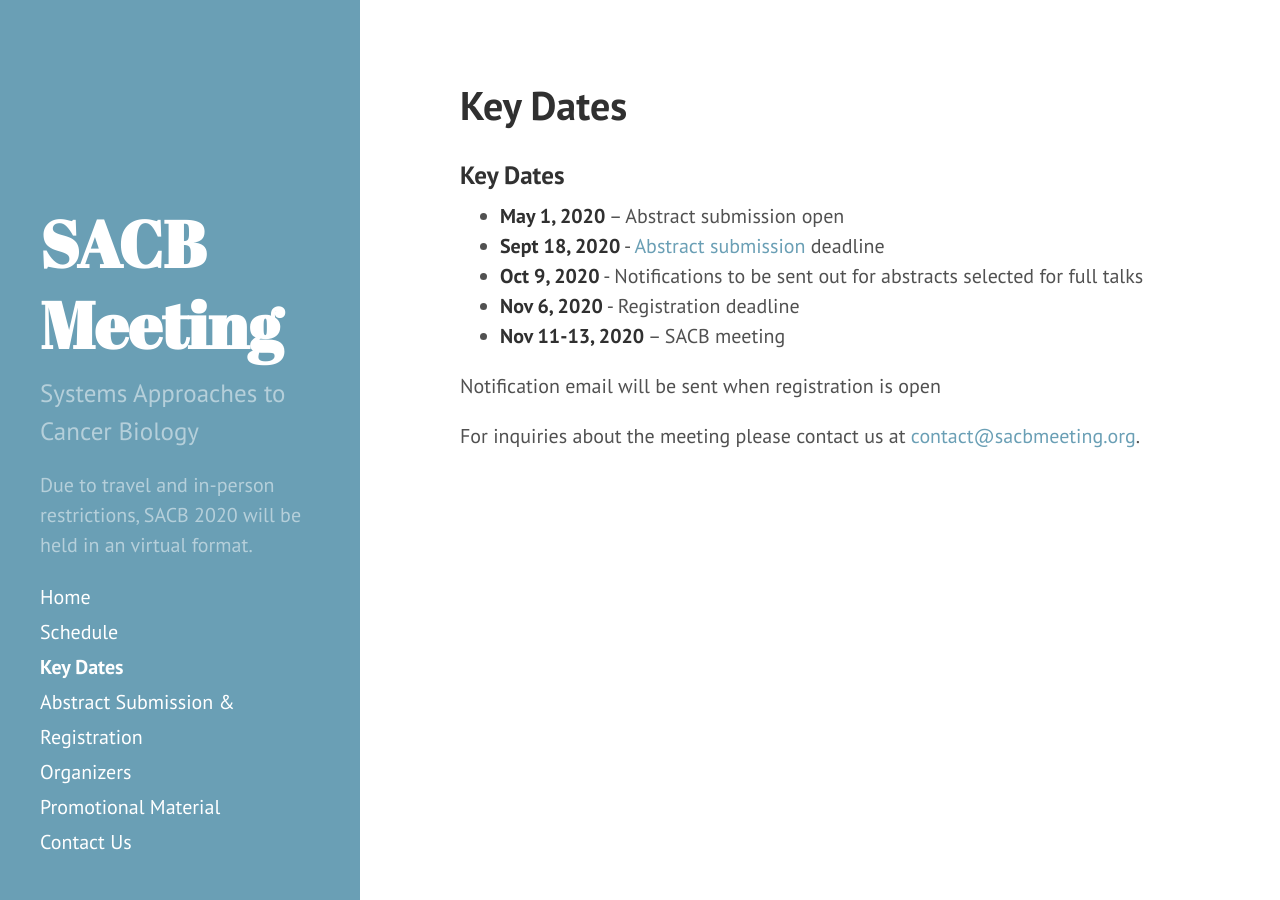
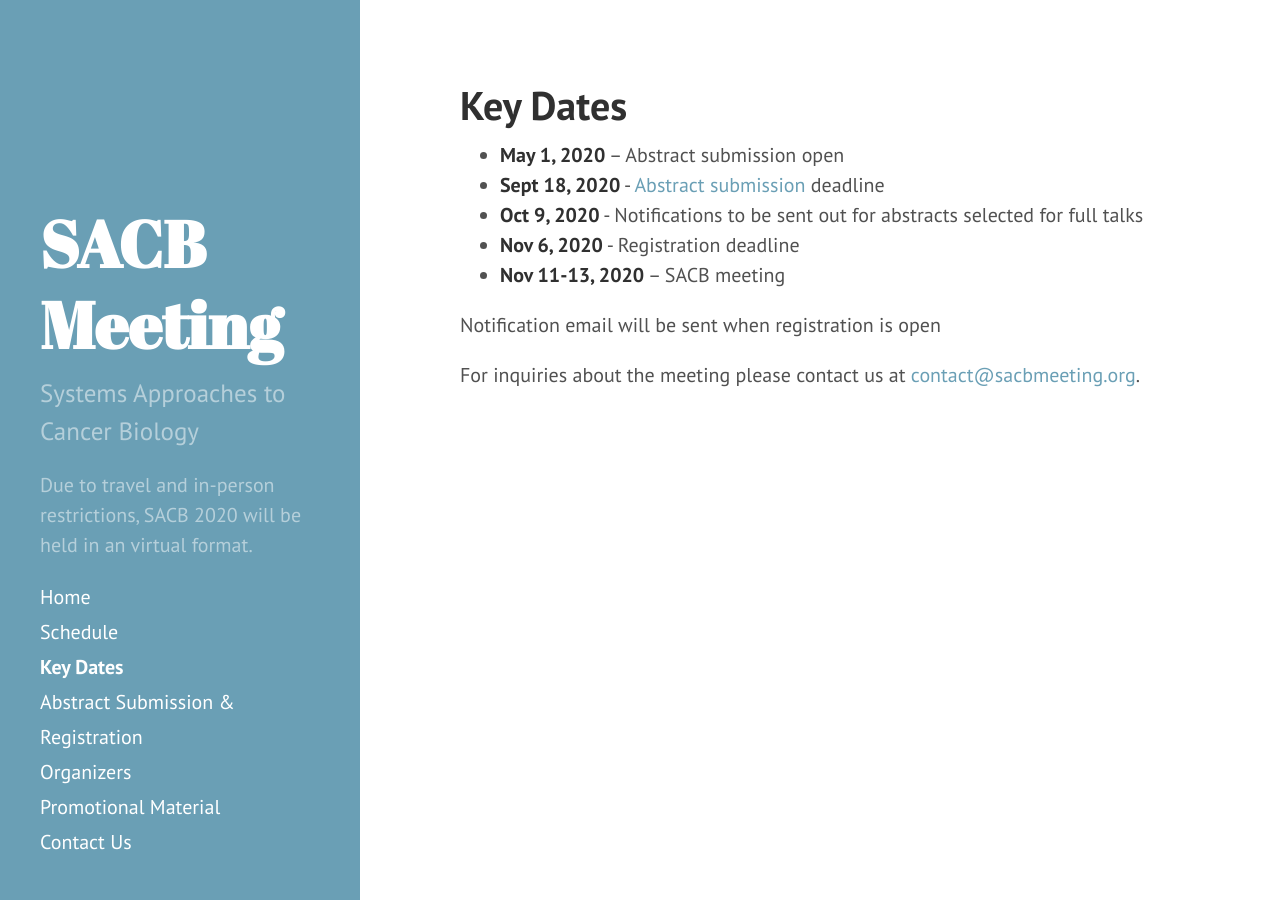
Before and after one commit to AECCSB/sacb-meeting, a Jekyll site: the page built from keydates.md, in a window 1280 px wide. Built offline with Jekyll 4.4.1, drawn with Linux system fonts in a browser that asks for light colours.

Commit message:
update to key dates

```diff
--- a/keydates.md
+++ b/keydates.md
@@ -2,8 +2,6 @@
 title: Key Dates
 layout: page
 ---
-
-### Key Dates
 
 - **May 1, 2020** – Abstract submission open
 - **Sept 18, 2020** - [Abstract submission](https://docs.google.com/forms/d/e/1FAIpQLSe3buD1-0UJcw_5qmb0gzqjgGrh1U5rUOmxzODNmtThCzKvew/viewform) deadline
```
